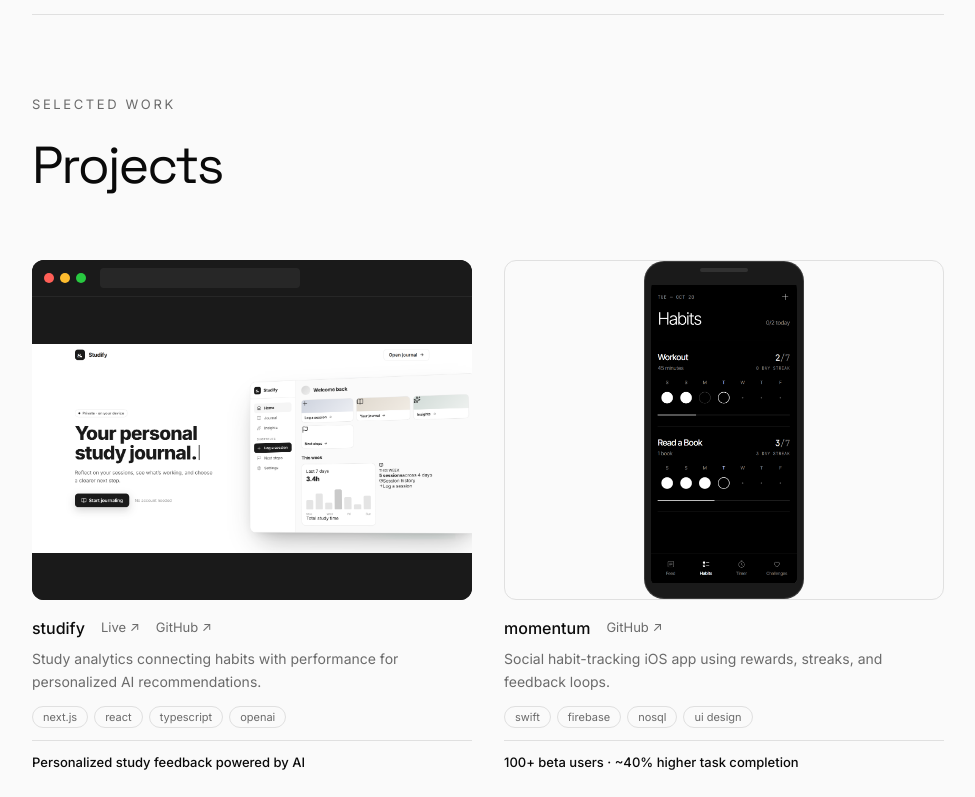
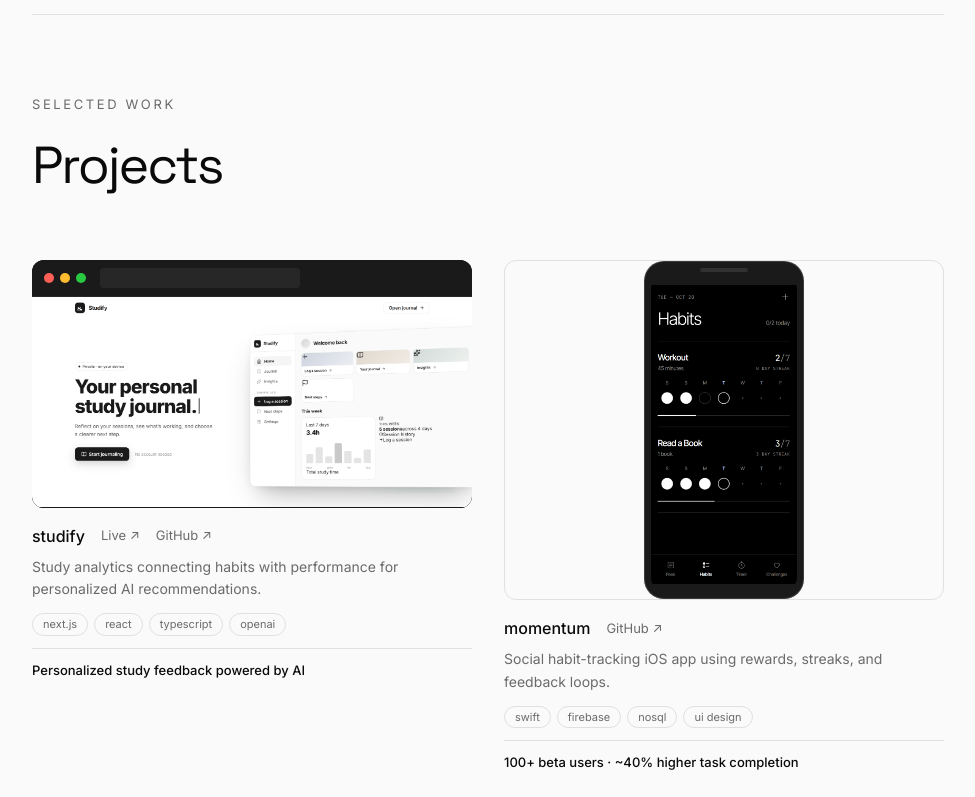
Before and after one commit to AndreTsoi/personal-site, a Next.js app in the folder nextapp/: page / in a window 1280 px wide. Shown: the part 629-1426 px from the top of the page, without its empty margins (152-1127 px from the left). Built offline with nearby package versions, Linux system fonts and the light colour scheme.

Commit message:
Use 16:9 aspect ratio for project cards instead of fixed height

```diff
--- a/nextapp/src/components/Projects.tsx
+++ b/nextapp/src/components/Projects.tsx
@@ -106,7 +106,7 @@ export default function Projects() {
                   target="_blank"
                   rel="noopener noreferrer"
                   className="block rounded-xl overflow-hidden transition-transform duration-300 group-hover:-translate-y-1"
-                  style={{ background: p.bg, height: 340 }}
+                  style={{ background: p.bg, aspectRatio: "16/9" }}
                 >
                   <BrowserFrame>
                     <Image src={p.image} alt={p.title} fill className="object-contain" />
@@ -118,7 +118,7 @@ export default function Projects() {
                   target="_blank"
                   rel="noopener noreferrer"
                   className="flex items-center justify-center rounded-xl transition-transform duration-300 group-hover:-translate-y-1"
-                  style={{ height: 340, border: "1px solid var(--line)" }}
+                  style={{ aspectRatio: "16/9", border: "1px solid var(--line)" }}
                 >
                   <PhoneFrame>
                     <Image src={p.image} alt={p.title} fill className="object-contain" />
```
